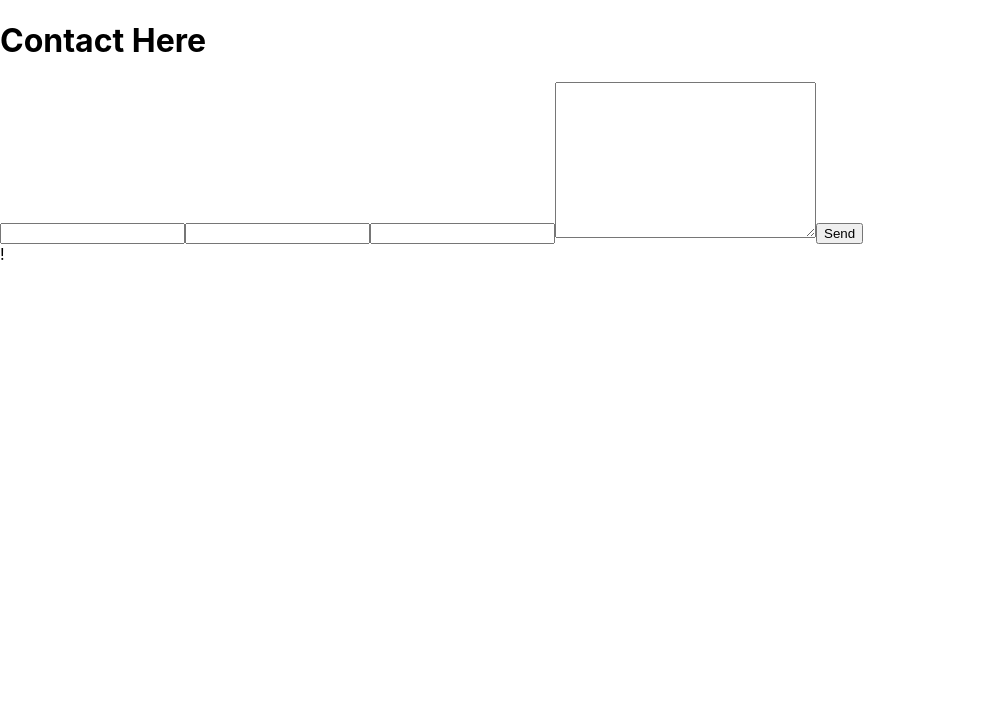
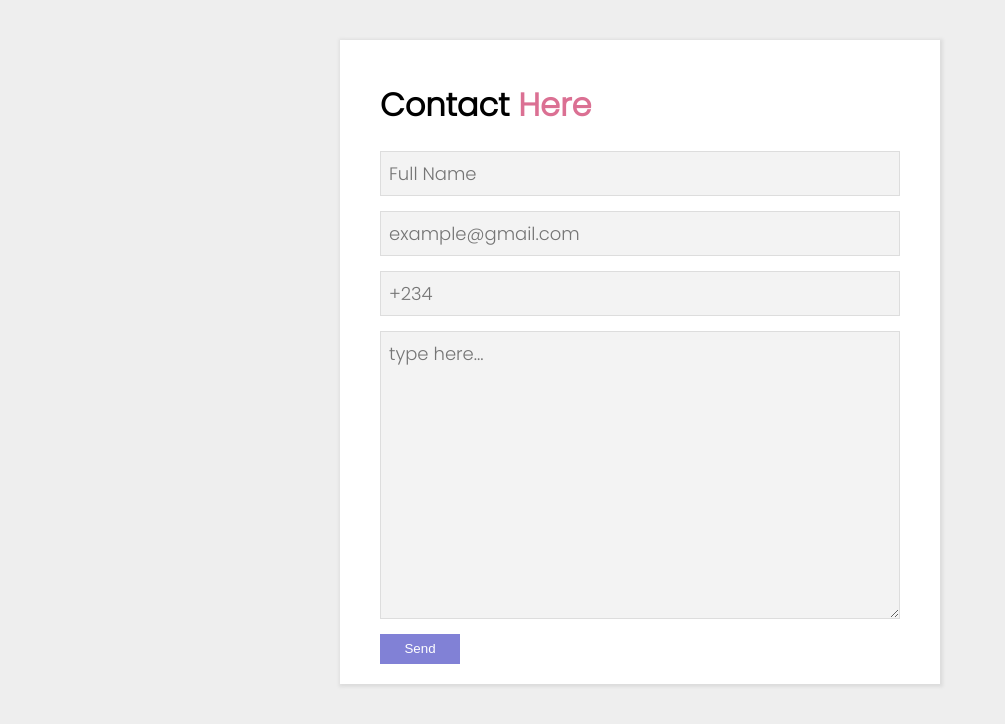
Before and after one commit to christykazi/formsubmission, a React (Create React App) app: page / in a window 1280 px wide. Shown: the top 724 px of the page, without its empty margins (0-1005 px from the left). Built offline with nearby package versions, Linux system fonts and the light colour scheme.

Commit message:
updating great page

```diff
--- a/public/index.html
+++ b/public/index.html
@@ -15,4 +15,3 @@
     <div id="root"></div>
   </body>
 </html>
-!
--- a/src/components/Great.jsx
+++ b/src/components/Great.jsx
@@ -1,19 +1,21 @@
 import React from 'react'
+import { useState } from 'react'
 
 
 const Great = () => {
+  const [data,setData] = useState({name: "", email: "", phone: "", message: ""})
   return (
 
-    <div>
+    <form>
     <h1>Contact <span>Here</span></h1>
-    <input type="text" name='name' id='' />
+    <input type="text" name='name' id='' placeholder='Full Name' />
 
-    <input type="email" name='email' id='id' />
+    <input type="email" name='email' id='id' placeholder='example@gmail.com' />
 
-    <input type="phone" name='phone' id='id' />
-    <textarea name="message" id="" cols="30" rows="10"/>
+    <input type="phone" name='phone' id='id' placeholder='+234'/>
+    <textarea name="message" id="" cols="30" rows="10" placeholder='type here...'/>
     <button type='submit'>Send</button>
-    </div>
+    </form>
 
   )
 }
--- a/src/index.css
+++ b/src/index.css
@@ -1,13 +1,46 @@
+@import url('https://fonts.googleapis.com/css2?family=Poppins:wght@300&display=swap');
 body {
   margin: 0;
-  font-family: -apple-system, BlinkMacSystemFont, 'Segoe UI', 'Roboto', 'Oxygen',
-    'Ubuntu', 'Cantarell', 'Fira Sans', 'Droid Sans', 'Helvetica Neue',
-    sans-serif;
-  -webkit-font-smoothing: antialiased;
-  -moz-osx-font-smoothing: grayscale;
+padding: 0;
+font-family: "poppins";
+background-color: #eee;
 }
 
-code {
-  font-family: source-code-pro, Menlo, Monaco, Consolas, 'Courier New',
-    monospace;
+*{
+  box-sizing: border-box;
 }
+
+form{
+  display: block;
+background-color: #fff;
+box-shadow: 1px 1px 3px 2px #ddd;
+margin: 40px auto;
+max-width: 600px;
+max-height: 700px;
+padding: 20px 40px;
+}
+
+form input, textarea{
+  display: flex;
+  flex-direction: column;
+  width: 100%;
+  margin: 15px auto;
+  padding: 8px;
+  font-family: "poppins";
+  background-color: #f3f3f3;
+border: 1px solid #ddd;
+font-size: 18px;
+}
+
+form span{
+  color: palevioletred;
+}
+form button{
+  height: 30px;
+  width: 80px;
+  align-items: center;
+  border: none;
+  background-color: rgb(129, 129, 214);
+  color: #fff;
+  cursor: pointer;
+}
```
